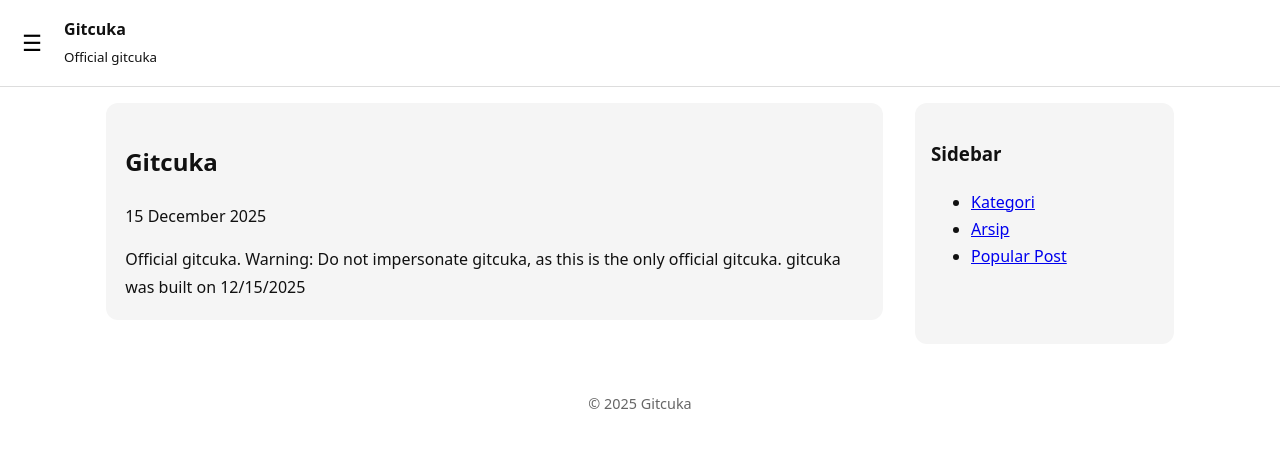
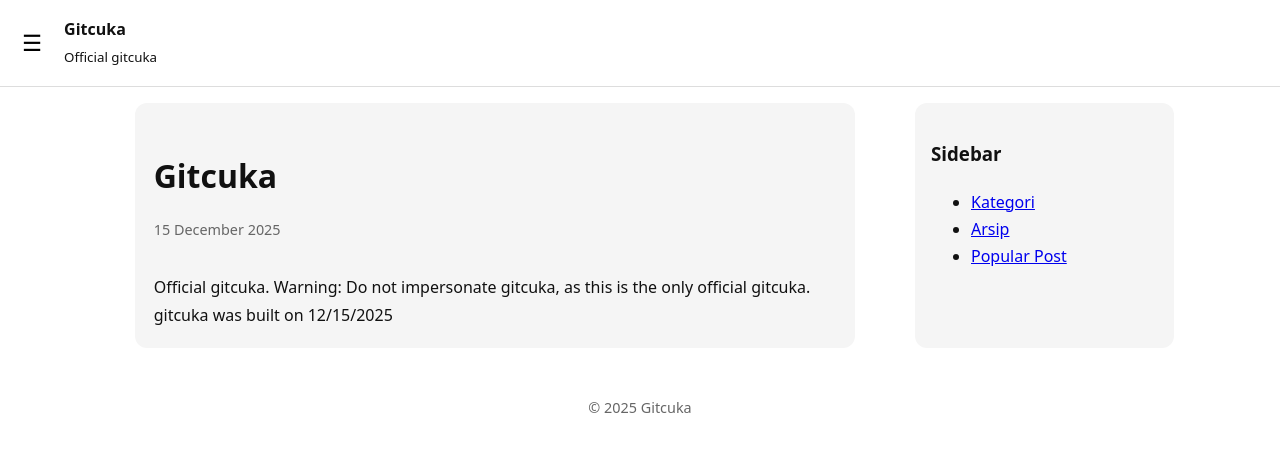
Before and after one commit to gitcuka/gitcuka.github.io, a Jekyll site: the page built from _posts/2025-12-15-gitcuka.html, in a window 1280 px wide. Shown: the top 452 px of the page. Built offline with Jekyll 4.4.1, drawn with Linux system fonts in a browser that asks for light colours.

Commit message:
Update gitcukastyles.css

```diff
--- a/assets/gitcukastyles.css
+++ b/assets/gitcukastyles.css
@@ -106,3 +106,29 @@ footer {
     grid-template-columns: 1fr;
   }
 }
+
+/* Post layout */
+.postGitcuka {
+  max-width: 720px;
+  margin: 0 auto;
+}
+
+.post-title {
+  font-size: 2rem;
+  margin-bottom: 0.4rem;
+}
+
+.post-meta {
+  color: #666;
+  font-size: 0.9rem;
+  margin-bottom: 2rem;
+}
+
+.post-content p {
+  margin-bottom: 1.2rem;
+}
+
+.post-content img {
+  max-width: 100%;
+  border-radius: 8px;
+}
```
